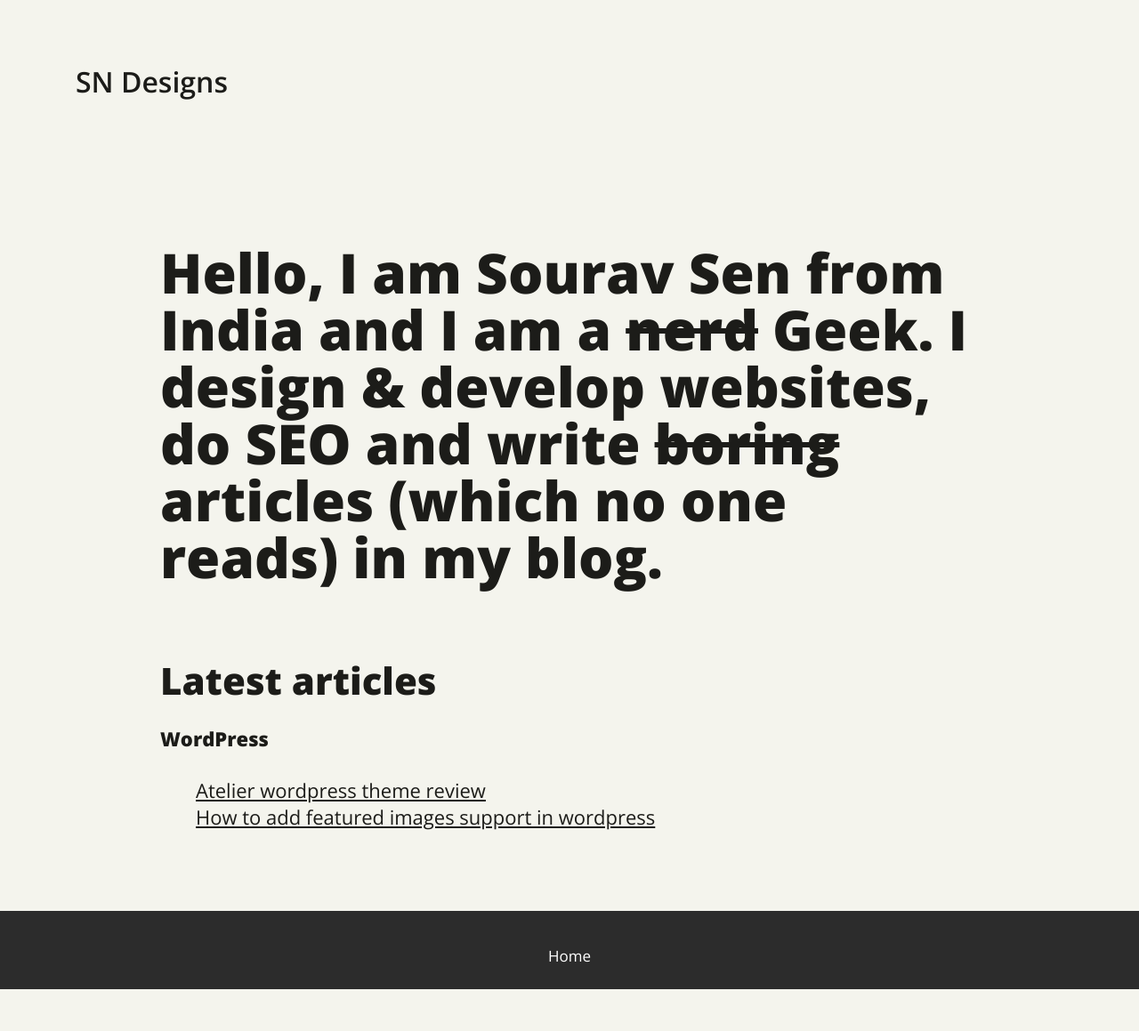
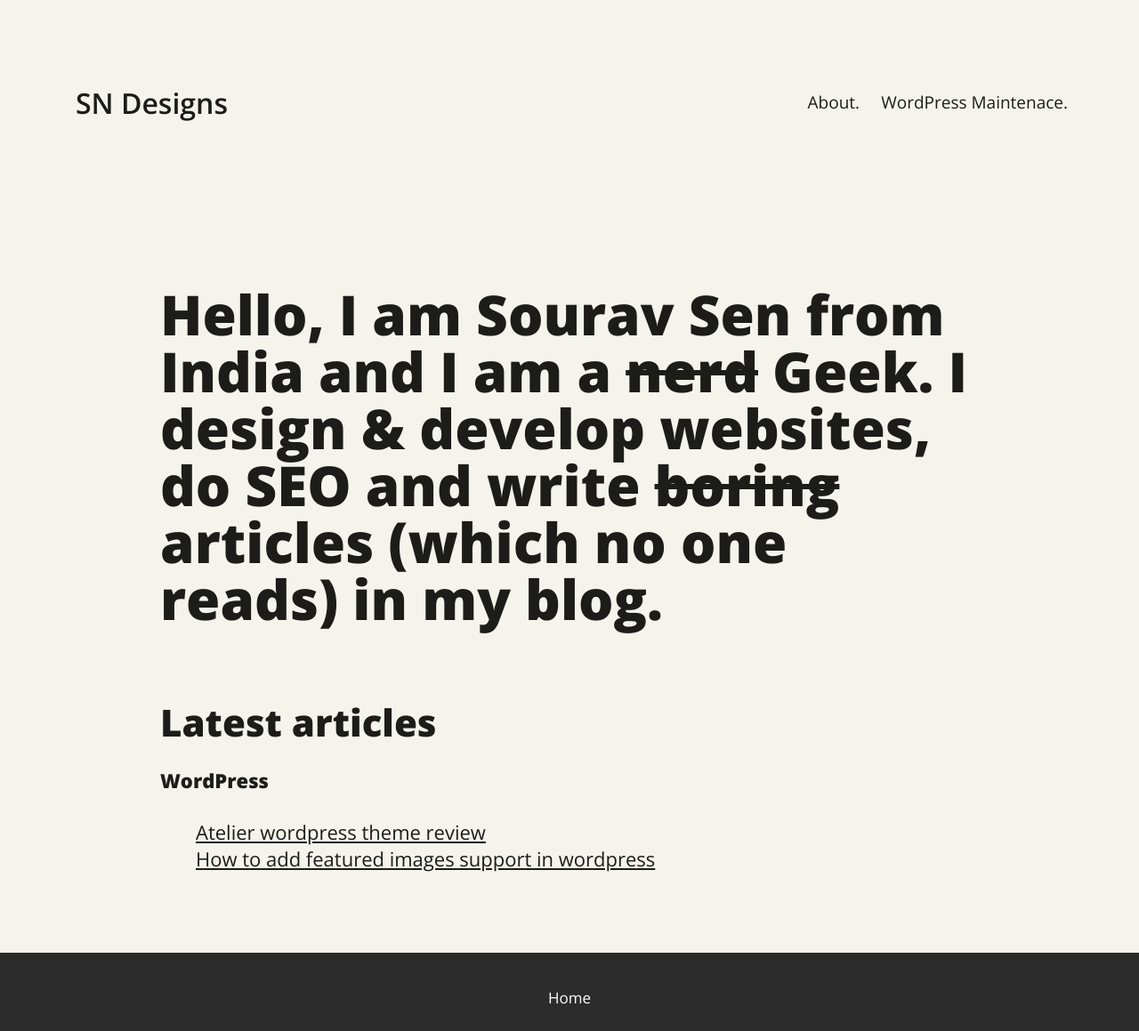
Before and after one commit to sndn/sndn.github.io, a Jekyll site: the page built from index.html, in a window 1280 px wide. Shown: the whole page at 89% size. Built offline with Jekyll 4.4.1, drawn with Linux system fonts in a browser that asks for light colours; before the commit the page ends 1112 px from its top, so only the background shows below that.

Commit message:
Update nav.html

```diff
--- a/_includes/nav.html
+++ b/_includes/nav.html
@@ -3,13 +3,11 @@
 		<div class="custom_row">
 			<nav class="navbar">
 				<a href="{{site.url}}" class="navbar_brand">SN Designs</span></a>
-				<!-- <span class="nav_toggle">TOGGLE</span>
+				<span class="nav_toggle">&#9776;</span>
 				<ul>
 					<li><a href="{{site.url}}/about">About.</a></li>
-					<li><a href="{{site.url}}/about">Free Html Templates.</a></li>
-					<li><a href="{{site.url}}/about">Services.</a></li>
-					<li><a href="{{site.url}}/contact">Contact.</a></li>
-				</ul> -->
+					<li><a href="{{site.url}}/about">WordPress Maintenace.</a></li>
+				</ul>
 			</nav>
 		</div>
 	</div>
```
